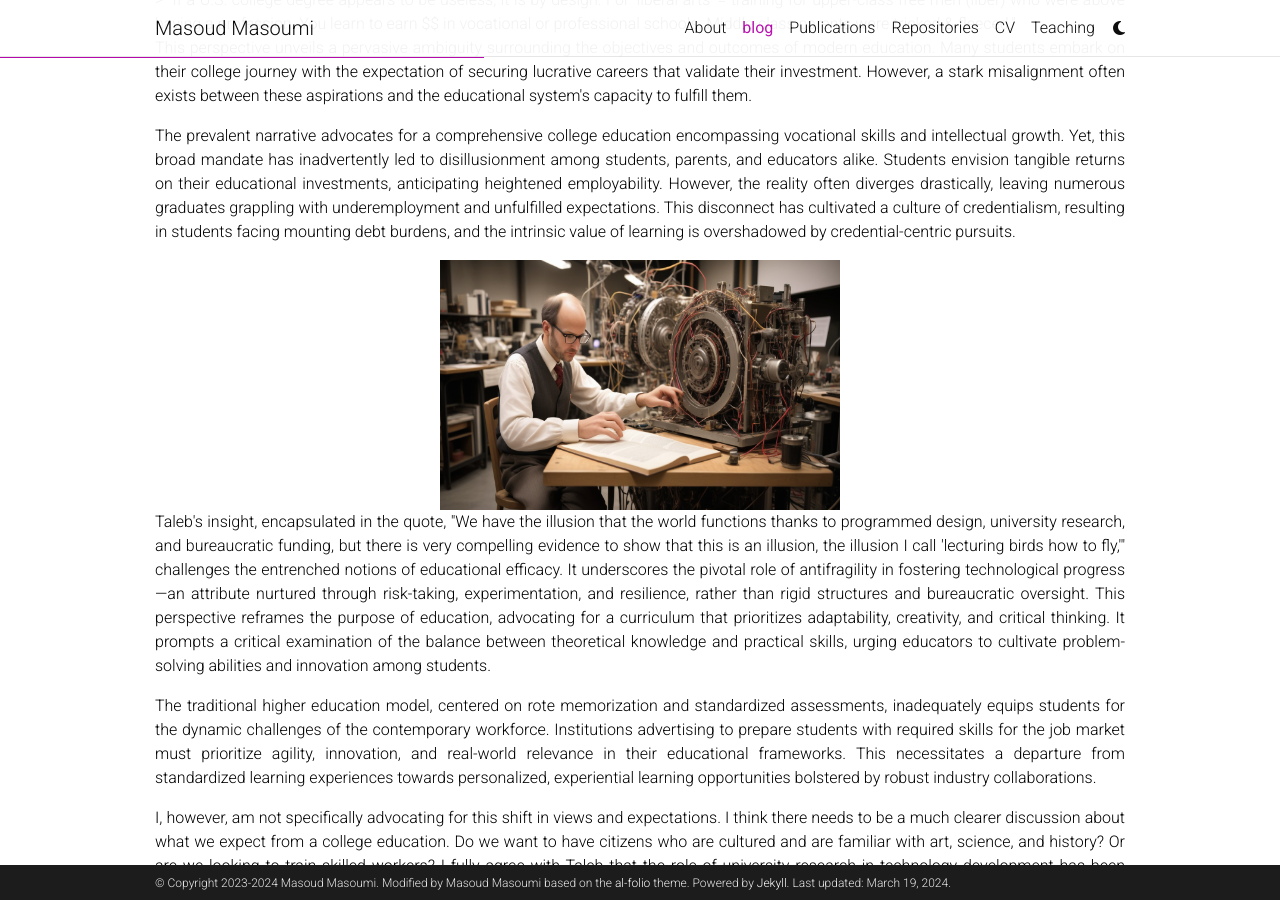
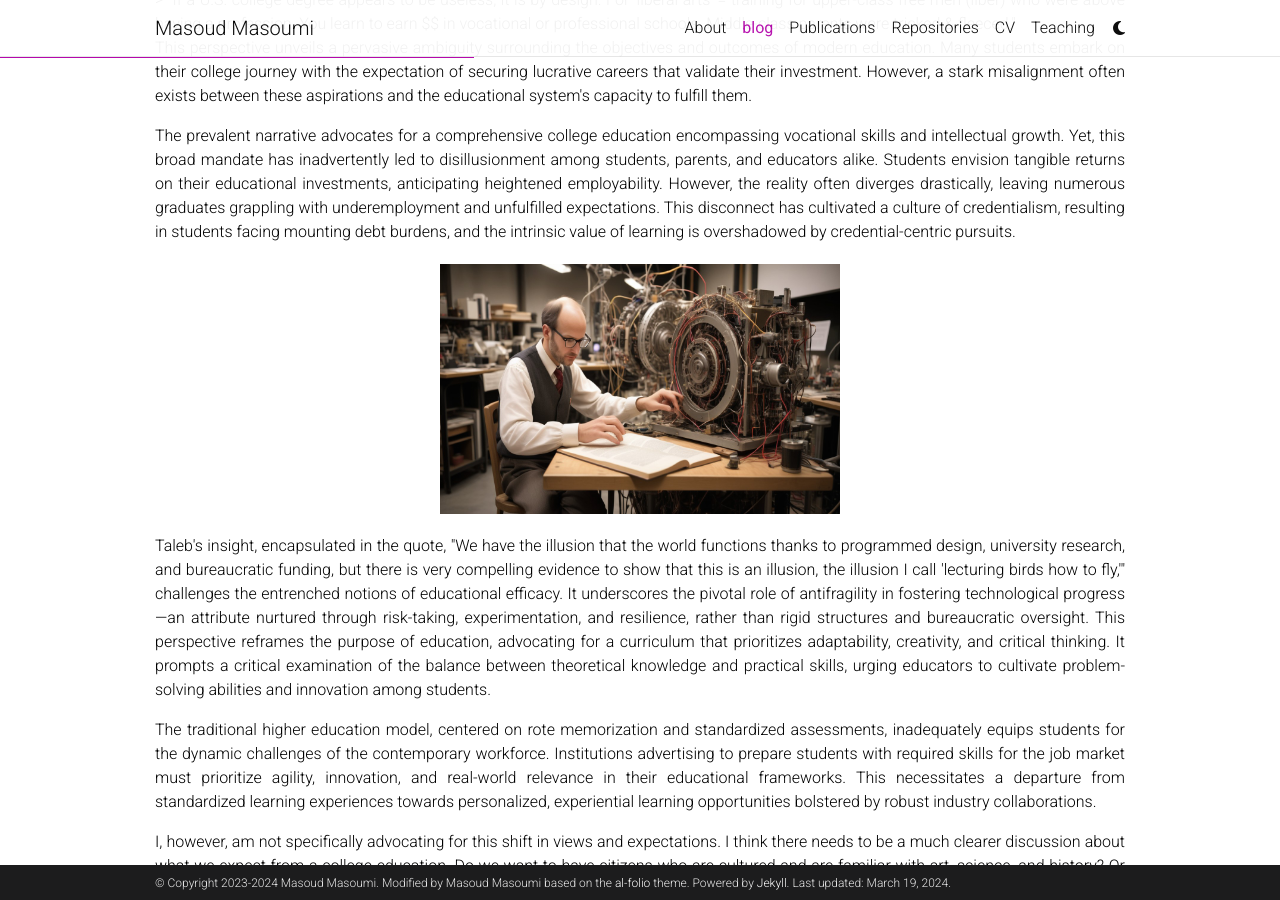
Before and after one commit to MasoudMiM/masoudmim.github.io, a Jekyll site: the page built from _posts/2024-03-18-unmasking-educational-illusion.md, in a window 1280 px wide and 900 px high, scrolled down 427 px. Built offline with Jekyll 4.4.1, drawn with Linux system fonts in a browser that asks for light colours; comment, search, counter and statistics services are not loaded; a style sheet for code colours, icons or effects is not loaded.

Commit message:
modified a blog post

```diff
--- a/_posts/2024-03-18-unmasking-educational-illusion.md
+++ b/_posts/2024-03-18-unmasking-educational-illusion.md
@@ -21,7 +21,7 @@ categories: personal-thoughts
 <p>The prevalent narrative advocates for a comprehensive college education encompassing vocational skills and intellectual growth. Yet, this broad mandate has inadvertently led to disillusionment among students, parents, and educators alike. Students envision tangible returns on their educational investments, anticipating heightened employability. However, the reality often diverges drastically, leaving numerous graduates grappling with underemployment and unfulfilled expectations. This disconnect has cultivated a culture of credentialism, resulting in students facing mounting debt burdens, and the intrinsic value of learning is overshadowed by credential-centric pursuits.</p>
 
 
-<div style="text-align: center;">
+<div style="text-align: center; margin-top: 20px; margin-bottom: 20px;">
     <img src="/assets/img/technology-is-the-result-of-antifragility-exploit.jpg" alt="technology is the result of antifragility exploit.jpg" width="400" height="250">
 </div>
 
```
